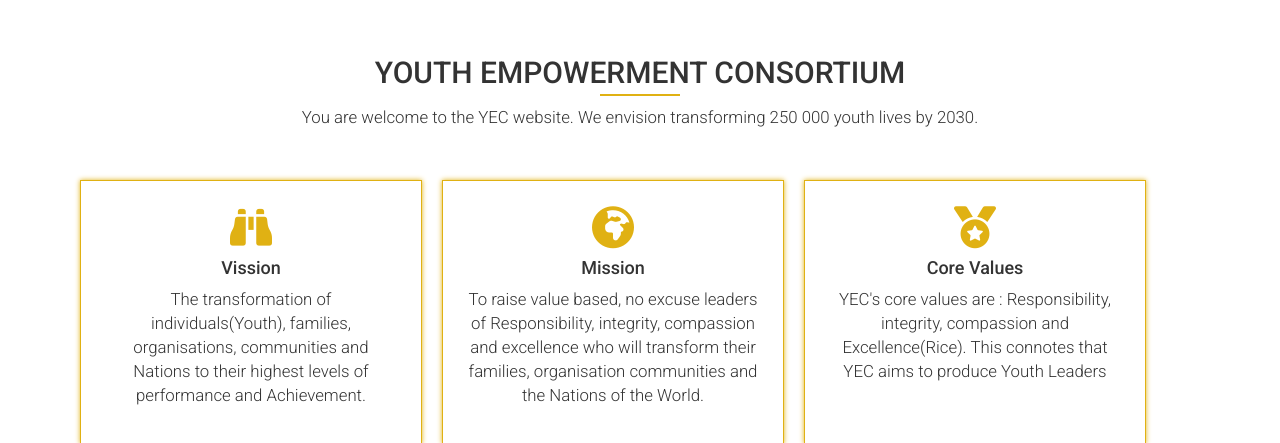
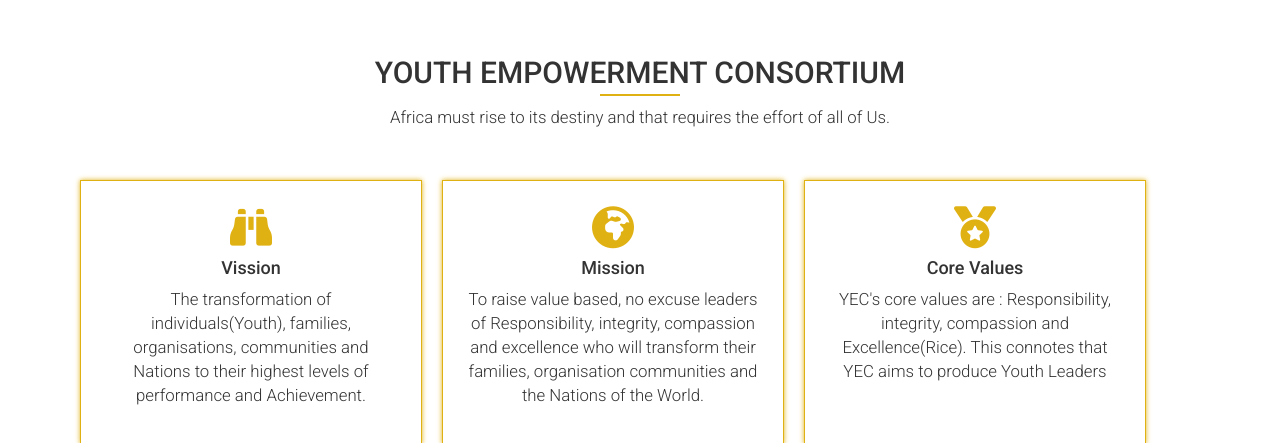
Before and after one commit to Danny-Quan/Danny-Quan, a PHP site: page / in a window 1280 px wide. Shown: the part 709-1152 px from the top of the page. Run offline with PHP 8.4, Linux system fonts and the light colour scheme; some libraries are stand-ins or nearby versions.

Commit message:
Create index.php

```diff
--- a/index.php
+++ b/index.php
@@ -148,7 +148,7 @@ include_once("header.php");
 <div class="container sec2_sec">
 
 <h2 class="text-center text-uppercase">youth empowerment Consortium</h2>
-<p class="after_sec2_header">You are welcome to the YEC website. We envision transforming 250 000 youth lives by 2030.</p>
+<p class="after_sec2_header">Africa must rise to its destiny and that requires the effort of all of Us.</p>
 <div class="col-sm-4 services_sec">
 <i class="fas fa-binoculars"></i>
 <h4 class="text-capitalize text-center">vission</h4>
@@ -302,7 +302,7 @@ Youth Empowerment Consortium -YEC is a registered Company in Ghana as YEC GROUP
     <div>
         <h2 class="text-uppercase text-center">why join us</h2>
         <p class="text-center">
-        You are welcome to the YEC website. We envision transforming 250 000 youth lives by 2030.
+       Africa must rise to its destiny and that requires the effort of all of Us.
                   </p>
     </div>
     <div class="why_join">
```
